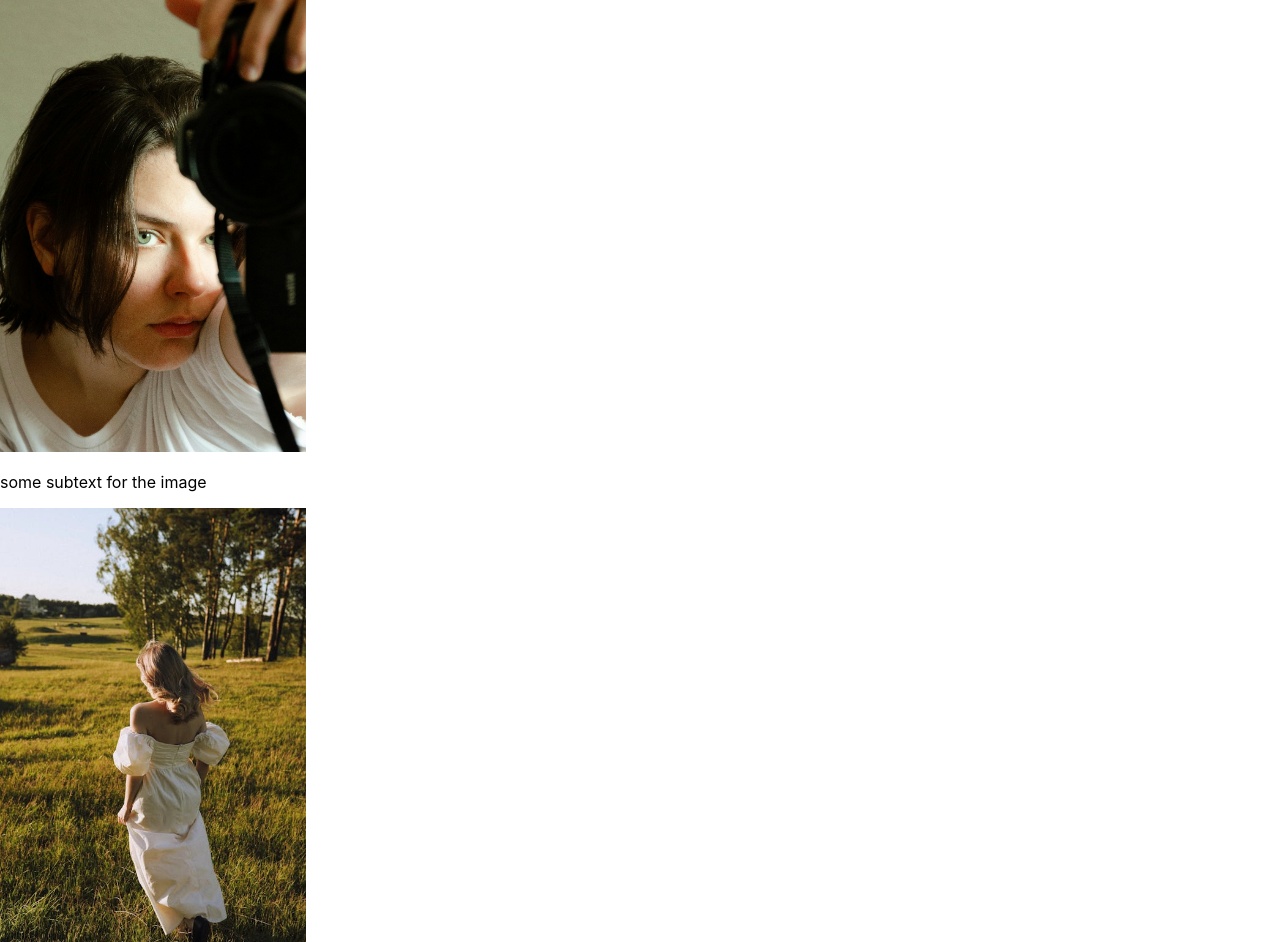
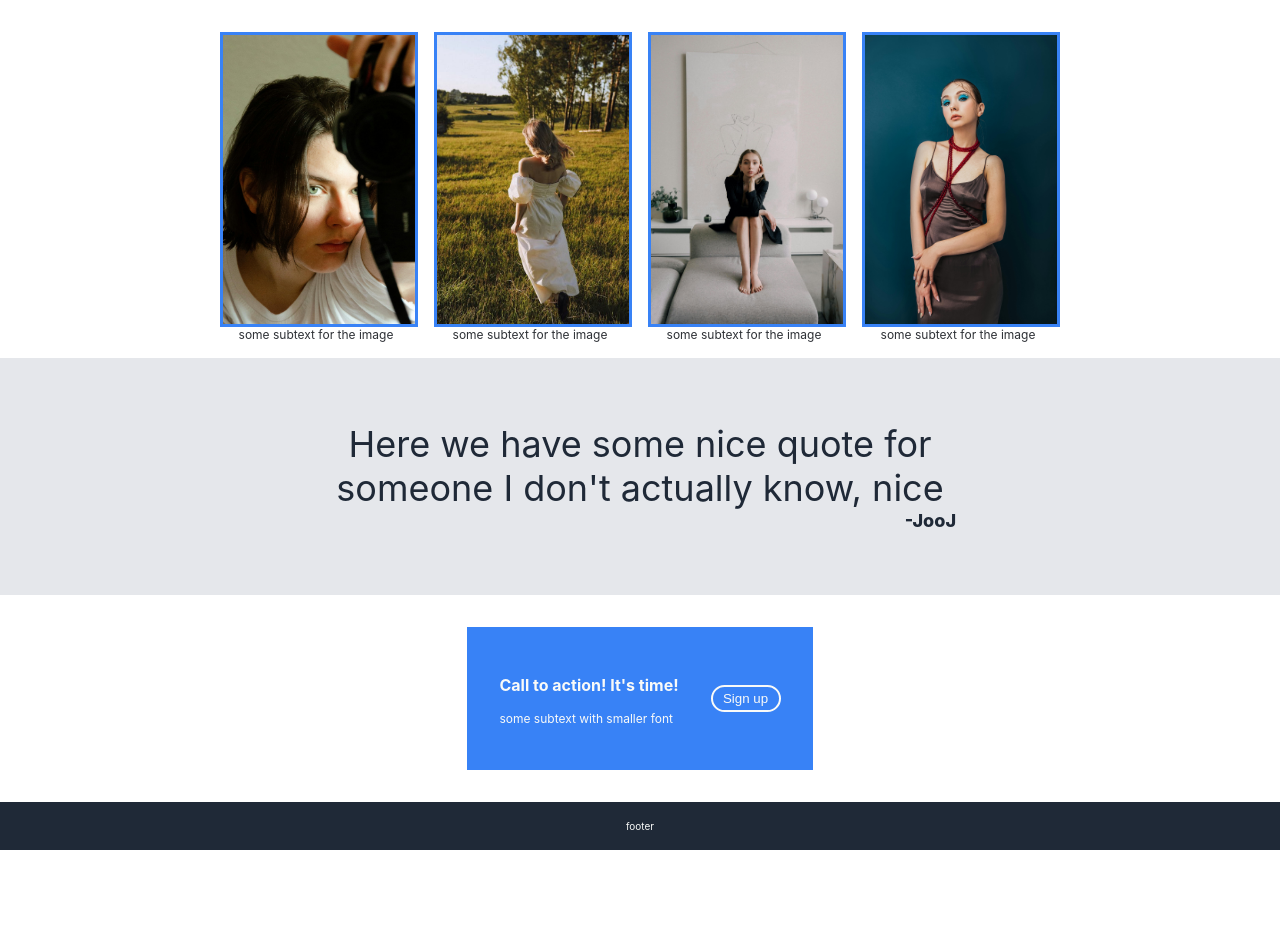
Before and after one commit to guilherme-webster/landing-page, a plain HTML site: page index.html in a window 1280 px wide. Shown: the part 684-1626 px from the top of the page. After the commit the page ends 1534 px from the top, so only its background shows below. Drawn offline with Linux system fonts and the light colour scheme.

Commit message:
Finishing the site style
Implementing the rest of the page and changing one of the pictures.

```diff
--- a/index.html
+++ b/index.html
@@ -20,30 +20,43 @@
         <div class="subcontainer-1">
             <div class="hero-main-text">This website is awesome</div>
             <div class="hero-sec-text">Testing css similuating a photography site, this text should end at the comma but I need to see if the wrapping is working</div>
-            <button class="button">Sign in</button>
+            <button class="button1">Sign up</button>
         </div>
         <img src="./images/woman.jpg" alt="Photo of beautiful woman" width="306" height="auto">
     </div>
-    <div>
-        <h1>Here we have more random information</h1>
-        <img src="./images/camera.jpg" alt="Photo of beautiful woman" width="306" height="auto">
-        <p>some subtext for the image</p>
-        <img src="./images/field.jpg" alt="Photo of beautiful woman" width="306" height="auto">
-        <p>some subtext for the image</p>
-        <img src="./images/room.jpg" alt="Photo of beautiful woman" width="306" height="auto">
-        <p>some subtext for the image</p>
-        <img src="./images/helmet.jpg" alt="Photo of beautiful woman" width="306" height="auto">
-        <p>some subtext for the image</p>
+    <div class="information-header-text">Here we have more random information</div>
+    <div class="content-2">
+        <div class="image-and-text-container">
+            <div class="image-container"><img src="./images/camera.jpg" alt="Photo of beautiful woman" width="192" height="289"></div>
+            <div class="image-subtext">some subtext for the image</div>
+        </div>
+        <div class="image-and-text-container">
+            <div class="image-container"><img src="./images/field.jpg" alt="Photo of beautiful woman" width="192" height="289"></div>
+            <div class="image-subtext">some subtext for the image</div>
+        </div>
+        <div class="image-and-text-container">
+            <div class="image-container"><img src="./images/room.jpg" alt="Photo of beautiful woman" width="192" height="289"></div>
+            <div class="image-subtext">some subtext for the image</div>
+        </div>
+        <div class="image-and-text-container">
+            <div class="image-container"><img src="./images/karina.jpg" alt="Photo of beautiful woman" width="192" height="289"></div>
+            <div class="image-subtext">some subtext for the image</div>
+        </div>
     </div>
-    <div>
-        <p>Here we have some nice quote for someone I don't actually know</p>
+    <div class="content-3">
+        <div class="quote-text">Here we have some nice quote for someone I don't actually know, nice</div>
+        <div class="autor">-JooJ</div>
     </div>
-    <div>
-        <p>Call to action! It's time!</p>
-        <p>some subtext with smaller font</p>
-        <button>Sign in</button>
+    <div class="content-4">
+        <div class="content-5">
+            <div class="call-to-action-text">
+                <div class="action-header"><p>Call to action! It's time!</p></div>
+                <div class="action-text"><p>some subtext with smaller font</p></div>
+            </div>
+            <button class="button2">Sign up</button>
+        </div>
     </div>
-    <div>
-        <p>footer</p>
+    <div class="footer">
+        <p class="footer-text">footer</p>
     </div>
   </body>
--- a/style.css
+++ b/style.css
@@ -40,6 +40,7 @@ a{
     align-items: center;
     padding: 16px;
     background-color: #1F2937;
+    gap: 16px;
 }
 
 .subcontainer-1 {
@@ -47,6 +48,15 @@ a{
     flex-direction: column;
     width: 390px;
     padding: 16px;
+}
+
+.information-header-text{
+    font-size: 36px;
+    font-weight: 800;
+    color: #1F2937;
+    text-align: center;
+    margin-top: 32px;
+    margin-bottom: 32px;
 }
 
 .hero-main-text {
@@ -63,9 +73,119 @@ a{
     margin-bottom: 8px;
 }
 
-.button{
+.content-2 {
+    display: flex;
+    justify-content: center;
+    padding: 16px;
+    margin-top: 0px;
+    gap: 16px;
+}
+
+.image-and-text-container {
+    flex-grow: 0;
+    display: flex;
+    flex-direction: column;
+    flex-wrap: wrap;
+}
+
+.image-subtext {
+    width: 192px;
+    display: flex;
+    flex-direction: column;
+    font-size: 12px;
+    color: #2e3136;
+    flex-wrap: wrap;
+    text-align: center;
+}
+
+.image-container{
+    border: solid #3882f6;
+    width: 192px;
+    height: 289px;
+}
+
+.content-3 {
+    display: flex;
+    flex-direction: column;
+    justify-content: center;
+    align-items: center;
+    padding: 64px 64px;
+    background-color: #E5E7EB;
+}
+
+.quote-text {
+    font-size: 36px;
+    font-style: light italic;
+    color: #1F2937;
+    text-align: center;
+    width: 632px;
+}
+
+.autor {
+    font-size: 18px;
+    font-weight: 800;
+    color: #1F2937;
+    text-align: right;
+    width: 632px;
+}
+
+.content-4 {
+    display: flex;
+    justify-content: center;
+    align-items: center;
+    padding: 32px;
+}
+
+.content-5{
+    display: flex;
+    background-color: #3882f6;
+    justify-content: space-between;
+    align-items: center;
+    padding: 32px;
+    gap: 32px;
+}
+
+.call-to-action-text{
+    color: #F9FAF8;
+}
+
+.action-header {
+    font-weight: 700;
+    font-size: 16px;
+}
+
+.action-text {
+    font-size: 12px;
+}
+
+
+.button1{
+    border: 1px solid #3882f6;
+    border-radius: 25px;
     color: #F9FAF8;
     background-color: #3882f6;
     width: 70px;
     padding: 4px 4px;
 }
+
+.button2 {
+    border: 2px solid #F9FAF8;
+    border-radius: 25px;
+    color: #F9FAF8;
+    background-color: #3882f6;
+    width: 70px;
+    padding: 4px 4px;
+}
+
+.footer {
+    display: flex;
+    justify-content: center;
+    align-items: center;
+    padding: 8px;
+    background-color: #1F2937;
+}
+
+.footer-text {
+    color: #F9FAF8;
+    font-size: 10px;
+}
```
Also changed, not shown: images/karina.jpg (added).
